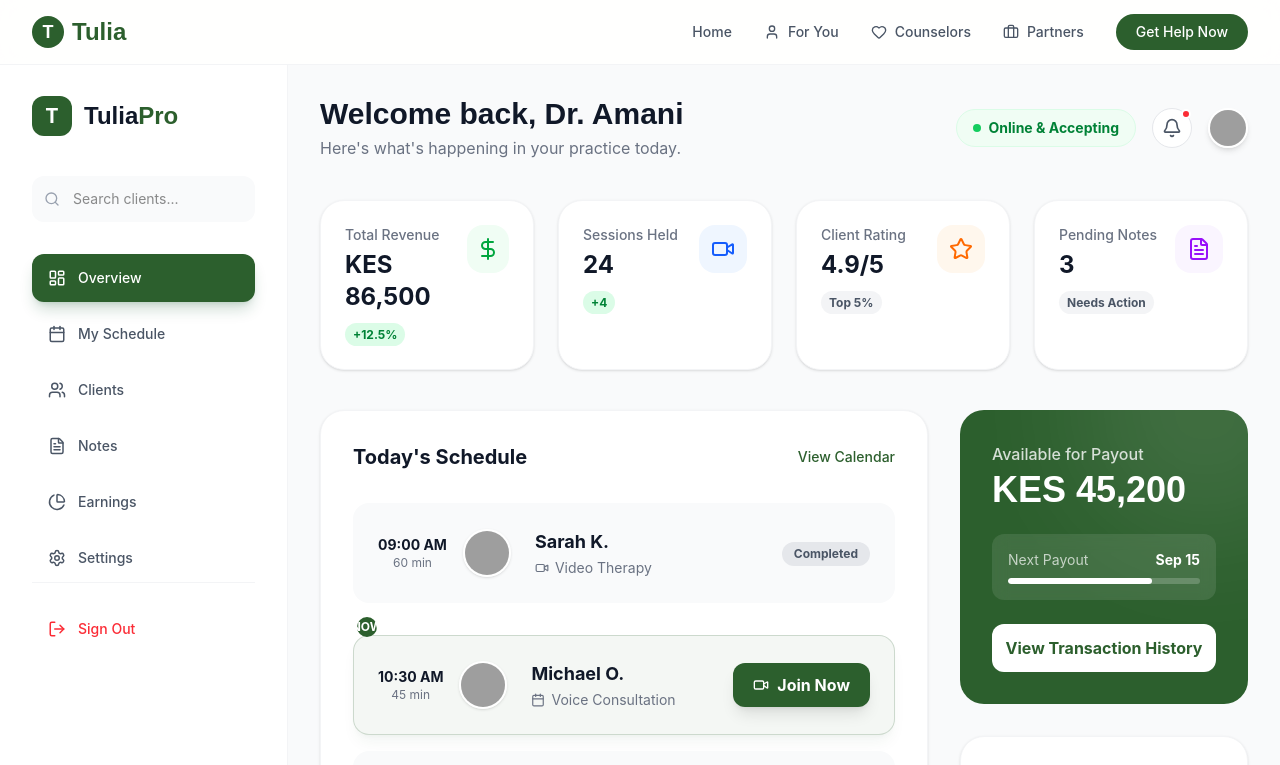
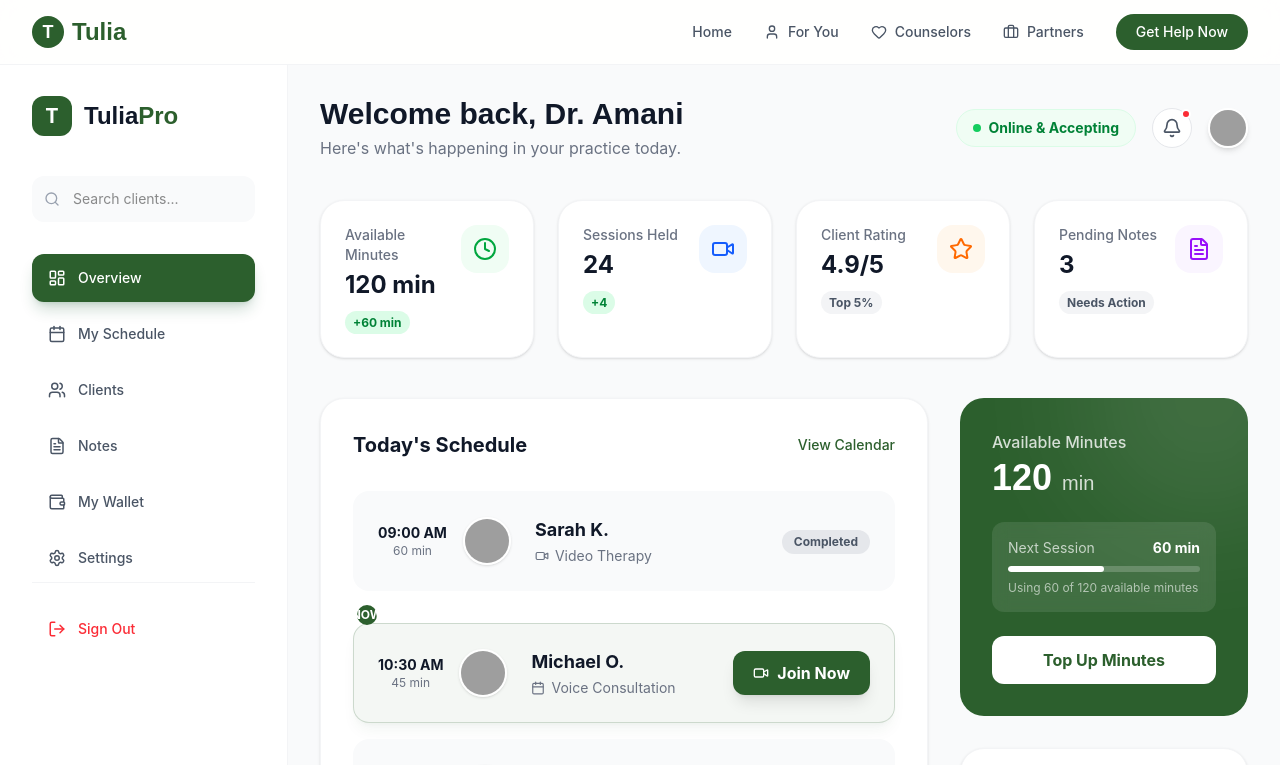
Before and after one commit to Lawrence137/tulia-antigravity, a React (Vite) app: page /counselor in a window 1280 px wide. Shown: the top 765 px of the page. Built offline with nearby package versions, Linux system fonts and the light colour scheme; grey boxes are pictures that could not be loaded.

Commit message:
charges minutes

```diff
--- a/src/pages/CounselorPortal.jsx
+++ b/src/pages/CounselorPortal.jsx
@@ -2,7 +2,7 @@ import { useState } from 'react';
 import {
     Calendar, Clock, Video, FileText, MoreVertical, CheckCircle,
     PieChart, DollarSign, LayoutDashboard, Users, Settings,
-    Bell, Search, ChevronRight, Calculator, Star, LogOut, Plus
+    Bell, Search, ChevronRight, Calculator, Star, LogOut, Plus, Wallet, CreditCard
 } from 'lucide-react';
 import clsx from 'clsx';
 import { motion } from 'framer-motion';
@@ -16,7 +16,7 @@ const CounselorPortal = () => {
         { id: 'schedule', label: 'My Schedule', icon: Calendar },
         { id: 'clients', label: 'Clients', icon: Users },
         { id: 'notes', label: 'Notes', icon: FileText },
-        { id: 'earnings', label: 'Earnings', icon: PieChart },
+        { id: 'wallet', label: 'My Wallet', icon: Wallet },
         { id: 'settings', label: 'Settings', icon: Settings },
     ];
 
@@ -47,7 +47,7 @@ const CounselorPortal = () => {
 
                         {/* Dashboard Widgets */}
                         <div className="grid grid-cols-1 md:grid-cols-2 lg:grid-cols-4 gap-6">
-                            <StatWidget label="Total Revenue" value="KES 86,500" change="+12.5%" icon={DollarSign} color="text-green-600" bg="bg-green-50 dark:bg-green-900/10" />
+                            <StatWidget label="Available Minutes" value="120 min" change="+60 min" icon={Clock} color="text-green-600" bg="bg-green-50 dark:bg-green-900/10" />
                             <StatWidget label="Sessions Held" value="24" change="+4" icon={Video} color="text-blue-600" bg="bg-blue-50 dark:bg-blue-900/10" />
                             <StatWidget label="Client Rating" value="4.9/5" change="Top 5%" icon={Star} color="text-orange-500" bg="bg-orange-50 dark:bg-orange-900/10" />
                             <StatWidget label="Pending Notes" value="3" change="Needs Action" icon={FileText} color="text-purple-600" bg="bg-purple-50 dark:bg-purple-900/10" />
@@ -99,25 +99,26 @@ const CounselorPortal = () => {
 
                             {/* Right Column */}
                             <div className="space-y-8">
-                                {/* Earnings Card */}
-                                <div className="bg-[var(--color-primary)] rounded-3xl p-8 text-white relative overflow-hidden cursor-pointer hover:shadow-lg transition-shadow" onClick={() => setActiveTab('earnings')}>
+                                {/* Wallet Card */}
+                                <div className="bg-[var(--color-primary)] rounded-3xl p-8 text-white relative overflow-hidden cursor-pointer hover:shadow-lg transition-shadow" onClick={() => setActiveTab('wallet')}>
                                     <div className="absolute top-0 right-0 w-64 h-64 bg-white/10 rounded-full -translate-y-1/2 translate-x-1/3 blur-3xl"></div>
 
-                                    <h3 className="font-medium text-white/80 mb-1">Available for Payout</h3>
-                                    <div className="text-4xl font-display font-bold mb-6">KES 45,200</div>
+                                    <h3 className="font-medium text-white/80 mb-1">Available Minutes</h3>
+                                    <div className="text-4xl font-display font-bold mb-6">120 <span className="text-xl font-normal opacity-80">min</span></div>
 
                                     <div className="bg-white/10 rounded-xl p-4 backdrop-blur-sm mb-6">
                                         <div className="flex justify-between text-sm mb-2">
-                                            <span className="text-white/70">Next Payout</span>
-                                            <span className="font-bold">Sep 15</span>
+                                            <span className="text-white/70">Next Session</span>
+                                            <span className="font-bold">60 min</span>
                                         </div>
                                         <div className="h-1.5 bg-white/20 rounded-full overflow-hidden">
-                                            <div className="h-full bg-white w-3/4 rounded-full"></div>
+                                            <div className="h-full bg-white w-1/2 rounded-full"></div>
                                         </div>
+                                        <div className="mt-2 text-xs text-white/60">Using 60 of 120 available minutes</div>
                                     </div>
 
                                     <button className="w-full py-3 bg-white text-[var(--color-primary)] rounded-xl font-bold hover:bg-green-50 transition-colors">
-                                        View Transaction History
+                                        Top Up Minutes
                                     </button>
                                 </div>
 
@@ -293,18 +294,80 @@ const CounselorPortal = () => {
                         </div>
                     </div>
                 );
-            case 'earnings':
+            case 'wallet':
                 return (
                     <div className="space-y-6 animate-in fade-in duration-500">
-                        <h1 className="text-3xl font-display font-bold text-gray-900 dark:text-white">Earnings & Payouts</h1>
+                        <div className="flex justify-between items-center">
+                            <h1 className="text-3xl font-display font-bold text-gray-900 dark:text-white">My Wallet</h1>
+                            <button className="px-4 py-2 bg-[var(--color-primary)] text-white rounded-xl font-bold hover:bg-[#234b24] transition-colors flex items-center gap-2">
+                                <Plus size={20} /> Buy Minutes
+                            </button>
+                        </div>
+
                         <div className="grid grid-cols-1 md:grid-cols-3 gap-6">
-                            <StatWidget label="Total Balance" value="KES 45,200" change="Available" icon={DollarSign} color="text-green-600" bg="bg-green-50 dark:bg-green-900/10" />
-                            <StatWidget label="Pending" value="KES 12,500" change="Processing" icon={Clock} color="text-orange-600" bg="bg-orange-50 dark:bg-orange-900/10" />
-                            <StatWidget label="Last Payout" value="KES 38,000" change="Paid" icon={CheckCircle} color="text-blue-600" bg="bg-blue-50 dark:bg-blue-900/10" />
+                            <StatWidget label="Current Balance" value="120 min" change="Available" icon={Clock} color="text-green-600" bg="bg-green-50 dark:bg-green-900/10" />
+                            <StatWidget label="Reserved" value="60 min" change="Upcoming" icon={Calendar} color="text-orange-600" bg="bg-orange-50 dark:bg-orange-900/10" />
+                            <StatWidget label="Total Purchased" value="5000 min" change="Lifetime" icon={CreditCard} color="text-blue-600" bg="bg-blue-50 dark:bg-blue-900/10" />
                         </div>
+
+                        {/* Top Up Packages */}
+                        <div className="grid grid-cols-1 md:grid-cols-3 gap-6">
+                            {[
+                                { minutes: 60, price: 'KES 1,000', popular: false },
+                                { minutes: 300, price: 'KES 4,500', popular: true },
+                                { minutes: 600, price: 'KES 8,000', popular: false }
+                            ].map((pkg, i) => (
+                                <div key={i} className={clsx(
+                                    "p-6 rounded-3xl border transition-all cursor-pointer relative",
+                                    pkg.popular
+                                        ? "bg-[var(--color-primary)] text-white border-[var(--color-primary)] shadow-lg shadow-green-900/20"
+                                        : "bg-white dark:bg-zinc-900 border-gray-100 dark:border-zinc-800 hover:border-[var(--color-primary)] dark:hover:border-[var(--color-primary)]"
+                                )}>
+                                    {pkg.popular && (
+                                        <div className="absolute top-0 right-0 bg-yellow-400 text-yellow-900 text-xs font-bold px-3 py-1 rounded-bl-xl rounded-tr-2xl">
+                                            Best Value
+                                        </div>
+                                    )}
+                                    <h3 className={clsx("text-lg font-bold mb-2", pkg.popular ? "text-white" : "text-gray-900 dark:text-white")}>{pkg.minutes} Minutes</h3>
+                                    <p className={clsx("text-3xl font-bold mb-6", pkg.popular ? "text-white" : "text-[var(--color-primary)]")}>{pkg.price}</p>
+                                    <button className={clsx(
+                                        "w-full py-3 rounded-xl font-bold transition-colors",
+                                        pkg.popular
+                                            ? "bg-white text-[var(--color-primary)] hover:bg-green-50"
+                                            : "bg-gray-50 dark:bg-zinc-800 text-gray-900 dark:text-white hover:bg-[var(--color-primary)] hover:text-white"
+                                    )}>Buy Now</button>
+                                </div>
+                            ))}
+                        </div>
+
                         <div className="bg-white dark:bg-zinc-900 rounded-3xl p-8 border border-gray-100 dark:border-zinc-800 shadow-sm">
                             <h3 className="font-bold text-gray-900 dark:text-white mb-6">Transaction History</h3>
-                            <p className="text-gray-500">No recent transactions to display.</p>
+                            <div className="space-y-4">
+                                <div className="flex justify-between items-center p-4 hover:bg-gray-50 dark:hover:bg-zinc-800 rounded-xl transition-colors">
+                                    <div className="flex items-center gap-4">
+                                        <div className="w-10 h-10 rounded-full bg-green-100 text-green-600 flex items-center justify-center">
+                                            <CreditCard size={18} />
+                                        </div>
+                                        <div>
+                                            <h4 className="font-bold text-gray-900 dark:text-white">Purchased 300 Minutes</h4>
+                                            <p className="text-xs text-gray-500">Sep 10, 2024 • M-Pesa</p>
+                                        </div>
+                                    </div>
+                                    <span className="font-bold text-green-600">+300 min</span>
+                                </div>
+                                <div className="flex justify-between items-center p-4 hover:bg-gray-50 dark:hover:bg-zinc-800 rounded-xl transition-colors">
+                                    <div className="flex items-center gap-4">
+                                        <div className="w-10 h-10 rounded-full bg-blue-100 text-blue-600 flex items-center justify-center">
+                                            <Video size={18} />
+                                        </div>
+                                        <div>
+                                            <h4 className="font-bold text-gray-900 dark:text-white">Session with Sarah K.</h4>
+                                            <p className="text-xs text-gray-500">Sep 12, 2024 • 60 min session</p>
+                                        </div>
+                                    </div>
+                                    <span className="font-bold text-red-500">-60 min</span>
+                                </div>
+                            </div>
                         </div>
                     </div>
                 );
```
